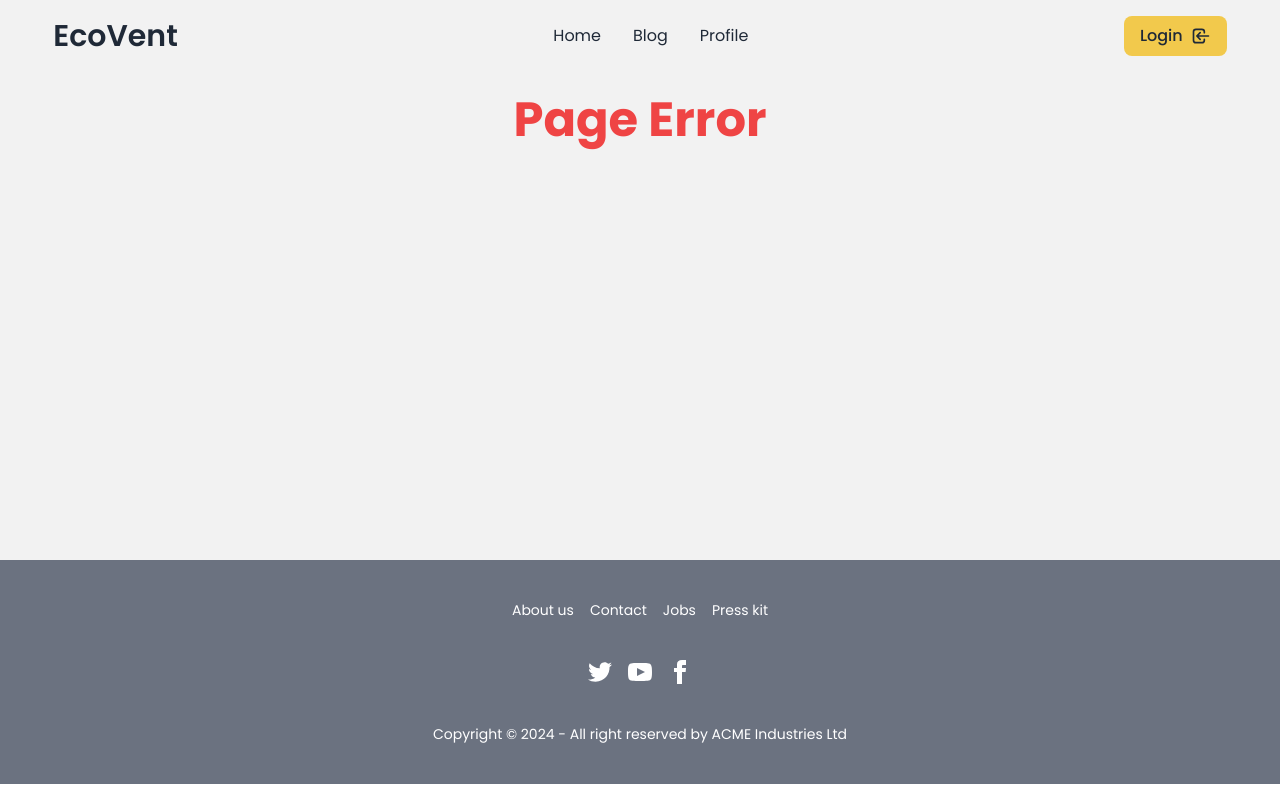
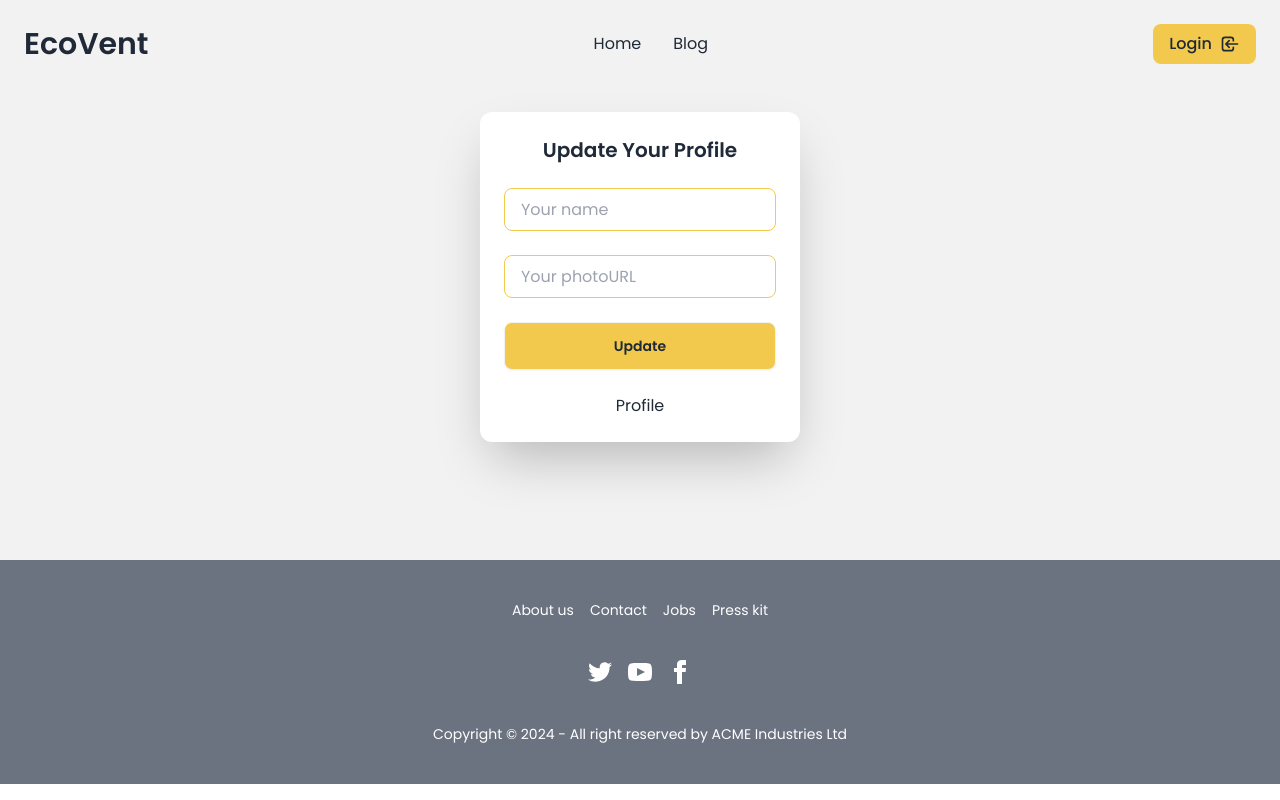
Before and after one commit to alaminislam34/Eco-Adventure-Experience, a React (Vite) app: page /profile/updateProfile in a window 1280 px wide. Built offline with nearby package versions, Linux system fonts and the light colour scheme; no server answers; a web font is replaced by a local one.

Commit message:
added private route condition and added  some animation

```diff
--- a/src/Routes/PrivateRoute.jsx
+++ b/src/Routes/PrivateRoute.jsx
@@ -2,12 +2,16 @@
 import { useContext } from "react";
 import { ProviderContext } from "../ContextProvider/Provider";
 import { Navigate, useLocation } from "react-router-dom";
+import Loader from "../components/Loader";
 
 const PrivateRoute = ({ children }) => {
   const location = useLocation();
-  const { user } = useContext(ProviderContext);
+  const { user, loading } = useContext(ProviderContext);
   if (user) {
     return children;
+  }
+  if (loading) {
+    return <Loader />;
   }
   return (
     <div>
--- a/src/Routes/Router.jsx
+++ b/src/Routes/Router.jsx
@@ -9,6 +9,7 @@ import UserProfile from "../components/UserProfile";
 import UpdateProfile from "../components/UpdateProfile";
 import Place from "../components/Place";
 import PrivateRoute from "./PrivateRoute";
+import Profile from "../components/Profile";
 
 const router = createBrowserRouter([
   {
@@ -55,20 +56,19 @@ const router = createBrowserRouter([
         loader: () => fetch("/adventure.json"),
       },
       {
-        path: "/userProfile",
-        element: (
-          <PrivateRoute>
-            <UserProfile />
-          </PrivateRoute>
-        ),
+        path: "/profile",
+        element: <Profile />,
         children: [
           {
-            path: "/userProfile/updateProfile",
+            path: "/profile",
+            element: <UserProfile />,
+          },
+          {
+            path: "/profile/updateProfile",
             element: <UpdateProfile />,
           },
         ],
       },
-
       {
         path: "*",
         element: (
--- a/src/components/Navbar.jsx
+++ b/src/components/Navbar.jsx
@@ -9,6 +9,7 @@ import Aos from "aos";
 import { RiMenu2Fill } from "react-icons/ri";
 
 const Navbar = () => {
+  const [sticky, setSticky] = useState(false);
   const [profileDe, setProfileDe] = useState(false);
   const { user } = useContext(ProviderContext);
   const navigate = useNavigate();
@@ -24,14 +25,34 @@ const Navbar = () => {
     Aos.init({
       once: true,
     });
+    const handleSticky = () => {
+      if (window.scrollY > 30) {
+        setSticky(true);
+      } else {
+        setSticky(false);
+      }
+    };
+    window.addEventListener("scroll", handleSticky);
+    return () => window.removeEventListener("scroll", handleSticky);
   }, []);
 
   return (
-    <div>
-      <nav className="flex flex-row justify-between items-center py-4 w-11/12 mx-auto">
+    <div className="px-4 md:px-6 py-2">
+      <div
+        className={`${
+          sticky
+            ? "fixed top-0 left-0 w-full z-50 bg-white/10 backdrop-blur-xl px-4 md:px-6 py-2 md:py-4"
+            : "static py-4"
+        } duration-1000 delay-75`}
+      >
+        <nav className="flex flex-row justify-between items-center">
           <div className="flex flex-row items-center gap-2">
             <div className="drawer md:hidden">
-            <input id="my-drawer-4" type="checkbox" className="drawer-toggle" />
+              <input
+                id="my-drawer-4"
+                type="checkbox"
+                className="drawer-toggle"
+              />
               <div
                 className="drawer-content"
                 data-aos="fade-down"
@@ -50,7 +71,7 @@ const Navbar = () => {
                 <ul className="menu bg-base-300 *:bg-white space-y-2 *:text-sm md:*:text-base text-base-content min-h-full py-4 px-2 *:shadow-inner *:py-1.5 *:px-12 *:rounded-md">
                   <NavLink to="/">Home</NavLink>
                   <NavLink to="/blog">Blog</NavLink>
-                <NavLink to="/userProfile">Profile</NavLink>
+                  {user && <NavLink to="/profile">Profile</NavLink>}
                 </ul>
               </div>
             </div>
@@ -69,7 +90,7 @@ const Navbar = () => {
           >
             <NavLink to="/">Home</NavLink>
             <NavLink to="/blog">Blog</NavLink>
-          <NavLink to="/userProfile">Profile</NavLink>
+            {user && <NavLink to="/profile">Profile</NavLink>}
           </div>
           <div
             className="flex flex-row gap-2 items-center z-50"
@@ -105,7 +126,7 @@ const Navbar = () => {
                         data-aos="zoom-in-up"
                         data-aos-duration="1000"
                         className="py-1.5 md:py-2 w-full inline-block text-xs md:text-sm hover:bg-darkPri cursor-pointer shadow-inner bg-base-200"
-                      to="/userProfile"
+                        to="/profile"
                       >
                         Profile
                       </Link>
@@ -136,6 +157,7 @@ const Navbar = () => {
           </div>
         </nav>
       </div>
+    </div>
   );
 };
 
--- /dev/null
+++ b/src/components/Profile.jsx
@@ -0,0 +1,11 @@
+import { Outlet } from "react-router-dom";
+
+const Profile = () => {
+  return (
+    <div>
+      <Outlet />
+    </div>
+  );
+};
+
+export default Profile;
--- a/src/components/Slider.jsx
+++ b/src/components/Slider.jsx
@@ -1,7 +1,7 @@
 import { useEffect, useState } from "react";
 import { Link } from "react-router-dom";
 import Loader from "./Loader";
-import { FaChevronLeft, FaChevronRight } from "react-icons/fa6";
+// import { FaChevronLeft, FaChevronRight } from "react-icons/fa6";
 
 const Slider = () => {
   const [slides, setSlides] = useState([]);
@@ -27,25 +27,19 @@ const Slider = () => {
               backgroundImage: `url(${slides[currentSlide].image})`,
             }}
           ></div>
-          <div>
+          {/* <div>
             <button>
               <FaChevronLeft />
             </button>
             <button>
               <FaChevronRight />
             </button>
-          </div>
+          </div> */}
           <div className="absolute md:top-1/3 top-16 md:left-10 left-6 text-white space-y-2">
-            <h1
-              className="text-2xl md:text-4xl lg:text-5xl font-bold "
-              style={{ textShadow: "2px 4px 10px rgba(0, 0, 0, 0.8)" }}
-            >
+            <h1 className="text-2xl md:text-4xl lg:text-5xl font-bold text-stroke">
               {slides[currentSlide].title}
             </h1>
-            <p
-              style={{ textShadow: "2px 4px 10px rgba(0, 0, 0, 0.8)" }}
-              className="text-sm md:text-base lg:text-lg mt-2"
-            >
+            <p className="text-sm md:text-base lg:text-lg mt-2 text-stroke ">
               {slides[currentSlide].ecoFriendlyFeatures.map((feature, i) => (
                 <p key={i}>{feature}</p>
               ))}
@@ -53,9 +47,9 @@ const Slider = () => {
 
             <Link
               to="/adventure"
-              className="py-1.5 md:py-2 px-3 md:px-4 bg-darkPri inline-block"
+              className="btn py-1.5 md:py-2 px-3 md:px-4 bg-primary hover:bg-darkPri"
             >
-              See More
+              Explore More
             </Link>
           </div>
 
--- a/src/components/UpdateProfile.jsx
+++ b/src/components/UpdateProfile.jsx
@@ -17,7 +17,7 @@ const UpdateProfile = () => {
       photoURL: photoURL,
     })
       .then(() => {
-        navigate("/userProfile");
+        navigate("/profile");
         setLoading(false);
       })
       .catch((error) => {
@@ -25,28 +25,56 @@ const UpdateProfile = () => {
       });
   };
   return (
-    <div className="my-6 ">
+    <div className="my-6 flex justify-center items-center">
       <form
+        data-aos="zoom-in"
+        data-aos-duration="1000"
         onSubmit={handleUpdateProfile}
-        className="max-w-xs flex flex-col justify-center items-center gap-2 p-4 bg-primary *:py-1 md:*:py-2 *:text-xs md:*:text-sm lg:*:text-base *:px-2 md:*:px-4 rounded-xl shadow-2xl"
+        className="max-w-xs flex flex-col justify-center items-center gap-2 p-4 md:p-6 bg-white rounded-xl shadow-2xl space-y-3 md:space-y-4"
       >
-        <h3 className="text-lg md:text-xl font-semibold text-center ">
+        <h3
+          data-aos="zoom-out-down"
+          data-aos-duration="1300"
+          className="text-lg md:text-xl font-semibold text-center "
+        >
           Update Your Profile
         </h3>
-        <input type="text" name="name" placeholder="Your name" required />
+        <div data-aos="zoom-out-down" data-aos-duration="1300">
           <input
+            className="w-full h-full py-1.5 md:py-2 px-3 md:px-4 rounded-lg border border-primary outline-darkPri"
+            type="text"
+            name="name"
+            placeholder="Your name"
+            required
+          />
+        </div>
+        <div data-aos="zoom-out-down" data-aos-duration="1300">
+          <input
+            className="w-full h-full py-1.5 md:py-2 px-3 md:px-4 rounded-lg border border-primary outline-darkPri"
             type="text"
             name="photoURL"
             placeholder="Your photoURL"
             required
           />
-        <button type="submit" className="btn w-full">
+        </div>
+        <div
+          data-aos="zoom-out-down"
+          data-aos-duration="1300"
+          className="w-full"
+        >
+          <button
+            type="submit"
+            className="btn h-full w-full bg-primary hover:bg-darkPri"
+          >
             Update
           </button>
+        </div>
 
-        <Link to="/userProfile" type="button" className="text-right py-1 px-2">
-          Close
+        <div data-aos="zoom-out-down" data-aos-duration="1300">
+          <Link to="/profile" type="button" className="text-right py-1 px-2">
+            Profile
           </Link>
+        </div>
       </form>
     </div>
   );
--- a/src/components/UserProfile.jsx
+++ b/src/components/UserProfile.jsx
@@ -1,21 +1,29 @@
 import { useContext } from "react";
-import { Link, Outlet, useNavigate } from "react-router-dom";
+import { Link, Navigate, Outlet } from "react-router-dom";
 import { ProviderContext } from "../ContextProvider/Provider";
 import Loader from "./Loader";
-import { HiOutlineLogin } from "react-icons/hi";
 
 const UserProfile = () => {
   const { user, loading } = useContext(ProviderContext);
-  const navigate = useNavigate();
   if (loading) {
     return <Loader />;
   }
+  if (!user) {
+    return <Navigate to="/" />;
+  }
+
   return (
     <div className="flex flex-col gap-4 justify-center items-center py-6 w-full h-full">
       {
-        <div className="flex flex-col justify-center items-center space-y-2 md:space-y-3">
+        <div
+          data-aos="zoom-out"
+          data-aos-duration="1000"
+          className="flex flex-col justify-center items-center space-y-2 md:space-y-3 bg-white shadow-2xl py-6 px-8 rounded-lg"
+        >
           <img
-            className="md:w-40 w-32 md:h-40 h-32 object-cover bg-center rounded-full border-2 border-darkPri"
+            data-aos="zoom-out-down"
+            data-aos-duration="1300"
+            className="md:w-32 w-24 md:h-32 h-24 object-cover bg-center rounded-full border-2 border-darkPri"
             src={
               user && user.photoURL
                 ? user.photoURL
@@ -23,31 +31,27 @@ const UserProfile = () => {
             }
             alt=""
           />
-          <p className="text-xs md:text-sm lg:text-base">
+          <p
+            data-aos="zoom-out-down"
+            data-aos-duration="1200"
+            className="text-xs md:text-sm lg:text-base"
+          >
             {user && user.email ? user.email : ""}
           </p>
-          <h3 className="text-lg md:text-xl lg:text-2xl">
+          <h3
+            data-aos="zoom-out-down"
+            data-aos-duration="1100"
+            className="text-lg md:text-xl lg:text-2xl"
+          >
             {user && user.displayName ? user.displayName : ""}
           </h3>
-          <p>
-            {user ? (
-              <Link
-                to="/userProfile/updateProfile"
-                className="text-sm md:text-base lg:text-lg bg-darkPri rounded-lg py-1 md:py-2 px-3 md:px-4"
-              >
-                Update Profile
-              </Link>
-            ) : (
-              <button
-                data-aos="zoom-in"
-                data-aos-duration="1500"
-                onClick={() => navigate("/login")}
-                className="bg-primary hover:bg-darkPri md:py-2 md:px-4 py-1.5 px-3 text-sm md:text-base rounded-lg flex flex-row gap-2 justify-center items-center font-medium"
-              >
-                Login
-                <HiOutlineLogin className="md:text-xl text-lg" />
-              </button>
-            )}
+          <p data-aos="zoom-out-down" data-aos-duration="1000" className="my-2">
+            <Link
+              to="/profile/updateProfile"
+              className="btn text-xs md:text-sm lg:text-base bg-darkPri rounded-lg py-1 md:py-2 px-3 md:px-4 "
+            >
+              Update Profile
+            </Link>
           </p>
         </div>
       }
--- a/src/index.css
+++ b/src/index.css
@@ -5,6 +5,12 @@
 @tailwind components;
 @tailwind utilities;
 
+@layer utilities {
+  .text-stroke {
+    text-shadow: 2px 4px 6px rgb(0, 0, 0, 0.5), 2px 4px 6px rgb(0, 0, 0, 0.5);
+  }
+}
+
 a.active {
   background-color: #e0a800;
 }
```
Lines whose indentation alone changed are shown as unchanged.
